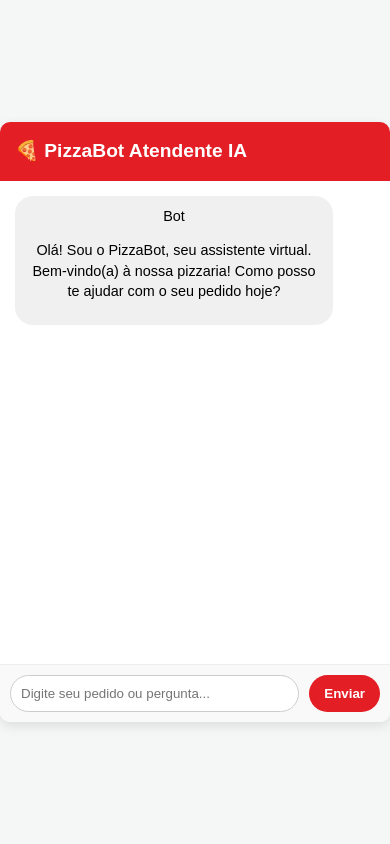
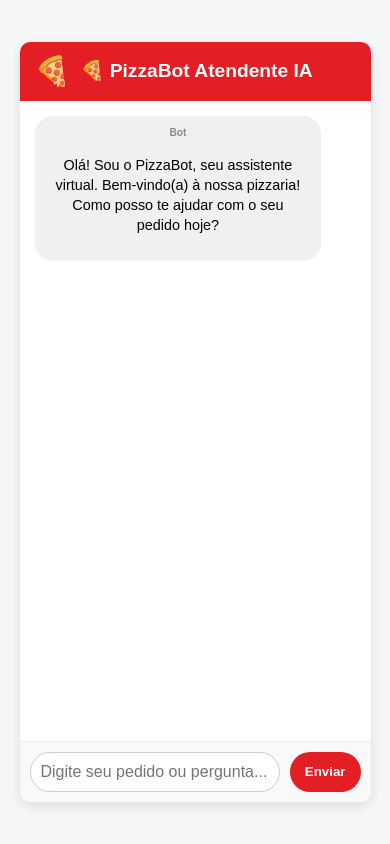
Before and after one commit to JoaoNeto237/Agente-de-Atendimento, a React (Vite) app in the folder frontend/: page / in a window 390 px wide. Built offline with nearby package versions, Linux system fonts and the light colour scheme; no server answers.

Commit message:
chore(design): Melhora responsividade e estiliza detalhes da interface de chat

```diff
--- a/frontend/src/App.css
+++ /dev/null
@@ -1,73 +0,0 @@
-/* frontend/src/App.css */
-.chat-container {
-  background-color: #fff;
-  border-radius: 10px;
-  box-shadow: 0 4px 12px rgba(0, 0, 0, 0.1);
-  display: flex;
-  flex-direction: column;
-  height: 80vh;
-  max-height: 600px;
-  width: 400px;
-  overflow: hidden; /* Garante que as mensagens não saiam da caixa */
-}
-
-.chat-header {
-  background-color: #e31e25; /* Vermelho forte para o cabeçalho */
-  color: white;
-  padding: 15px;
-  margin: 0;
-  font-size: 1.2em;
-  text-align: left;
-}
-
-.chat-history {
-  flex-grow: 1; /* Faz o histórico ocupar todo o espaço restante */
-  padding: 15px;
-  overflow-y: auto; /* Permite rolagem quando o conteúdo exceder */
-  display: flex;
-  flex-direction: column;
-  gap: 10px;
-}
-
-.message {
-  max-width: 80%;
-  padding: 10px 15px;
-  border-radius: 18px;
-  line-height: 1.4;
-  font-size: 0.9em;
-}
-
-.message.user {
-  align-self: flex-end; /* Alinha a mensagem do usuário à direita */
-  background-color: #dcf8c6; /* Cor de balão de chat típico */
-}
-
-.message.bot {
-  align-self: flex-start; /* Alinha a mensagem do bot à esquerda */
-  background-color: #f1f0f0; /* Cor neutra para o bot */
-}
-
-.chat-input {
-  display: flex;
-  border-top: 1px solid #eee;
-  padding: 10px;
-  background-color: #f9f9f9;
-}
-
-.chat-input input {
-  flex-grow: 1;
-  padding: 10px;
-  border: 1px solid #ccc;
-  border-radius: 20px;
-  margin-right: 10px;
-}
-
-.chat-input button {
-  background-color: #e31e25;
-  color: white;
-  border: none;
-  padding: 10px 15px;
-  border-radius: 20px;
-  cursor: pointer;
-  font-weight: bold;
-}
--- a/frontend/src/App.tsx
+++ b/frontend/src/components/App.tsx
@@ -1,6 +1,6 @@
 import React, { useState, useEffect, useRef } from 'react';
 import axios from 'axios';
-import './App.css';
+import '../styles/App.css';
 
 // Interface para garantir a tipagem das mensagens
 interface Message {
--- a/frontend/src/main.tsx
+++ b/frontend/src/main.tsx
@@ -1,7 +1,7 @@
 import React from 'react';
 import ReactDOM from 'react-dom/client';
-import App from './App.tsx';
-import './index.css';
+import App from './components/App.tsx';
+import './styles/index.css';
 
 ReactDOM.createRoot(document.getElementById('root')!).render(
   <React.StrictMode>
--- /dev/null
+++ b/frontend/src/styles/App.css
@@ -0,0 +1,113 @@
+/* frontend/src/App.css */
+
+/* --- Container Principal --- */
+.chat-container {
+  background-color: #fff;
+  border-radius: 10px;
+  box-shadow: 0 4px 12px rgba(0, 0, 0, 0.1);
+  display: flex;
+  flex-direction: column;
+  height: 90vh; /* Aumenta a altura para telas maiores */
+  width: 90%; /* Por padrão, ocupa 90% da largura do contêiner raiz */
+  max-width: 450px; /* Limita a largura máxima para celulares/desktop */
+  overflow: hidden;
+}
+
+/* --- Cabeçalho --- */
+.chat-header {
+  background-color: #e31e25;
+  color: white;
+  padding: 15px;
+  margin: 0;
+  font-size: 1.2em;
+  font-weight: bold;
+  text-align: left;
+  display: flex;
+  align-items: center;
+}
+
+/* Adicionando ícone ou emoji ao cabeçalho para melhor visual */
+.chat-header::before {
+    content: "🍕";
+    font-size: 1.5em;
+    margin-right: 10px;
+    line-height: 1;
+}
+
+/* --- Histórico de Mensagens --- */
+.chat-history {
+  flex-grow: 1;
+  padding: 15px;
+  overflow-y: auto;
+  display: flex;
+  flex-direction: column;
+  gap: 10px;
+}
+
+.message {
+  max-width: 80%;
+  padding: 10px 15px;
+  border-radius: 18px;
+  line-height: 1.4;
+  font-size: 0.9em;
+  box-shadow: 0 1px 1px rgba(0, 0, 0, 0.05);
+}
+
+.message.user {
+  align-self: flex-end;
+  background-color: #dcf8c6;
+}
+
+.message.bot {
+  align-self: flex-start;
+  background-color: #f1f0f0;
+}
+
+.sender-name {
+    font-size: 0.7em;
+    font-weight: bold;
+    color: #888;
+    margin-bottom: 3px;
+    display: block;
+}
+
+/* --- Input e Botão --- */
+.chat-input {
+  display: flex;
+  border-top: 1px solid #eee;
+  padding: 10px;
+  background-color: #f9f9f9;
+}
+
+.chat-input input {
+  flex-grow: 1;
+  padding: 10px;
+  border: 1px solid #ccc;
+  border-radius: 20px;
+  margin-right: 10px;
+  font-size: 1em;
+}
+
+.chat-input button {
+  background-color: #e31e25;
+  color: white;
+  border: none;
+  padding: 10px 15px;
+  border-radius: 20px;
+  cursor: pointer;
+  font-weight: bold;
+  transition: background-color 0.2s;
+}
+
+.chat-input button:hover {
+    background-color: #a3151b;
+}
+
+
+/* --- Responsividade (Para telas grandes/desktop) --- */
+@media (min-width: 768px) {
+    .chat-container {
+        height: 600px;
+        width: 450px;
+    }
+}
```
Also changed, not shown: frontend/src/styles/index.css (renamed from frontend/src/index.css).
